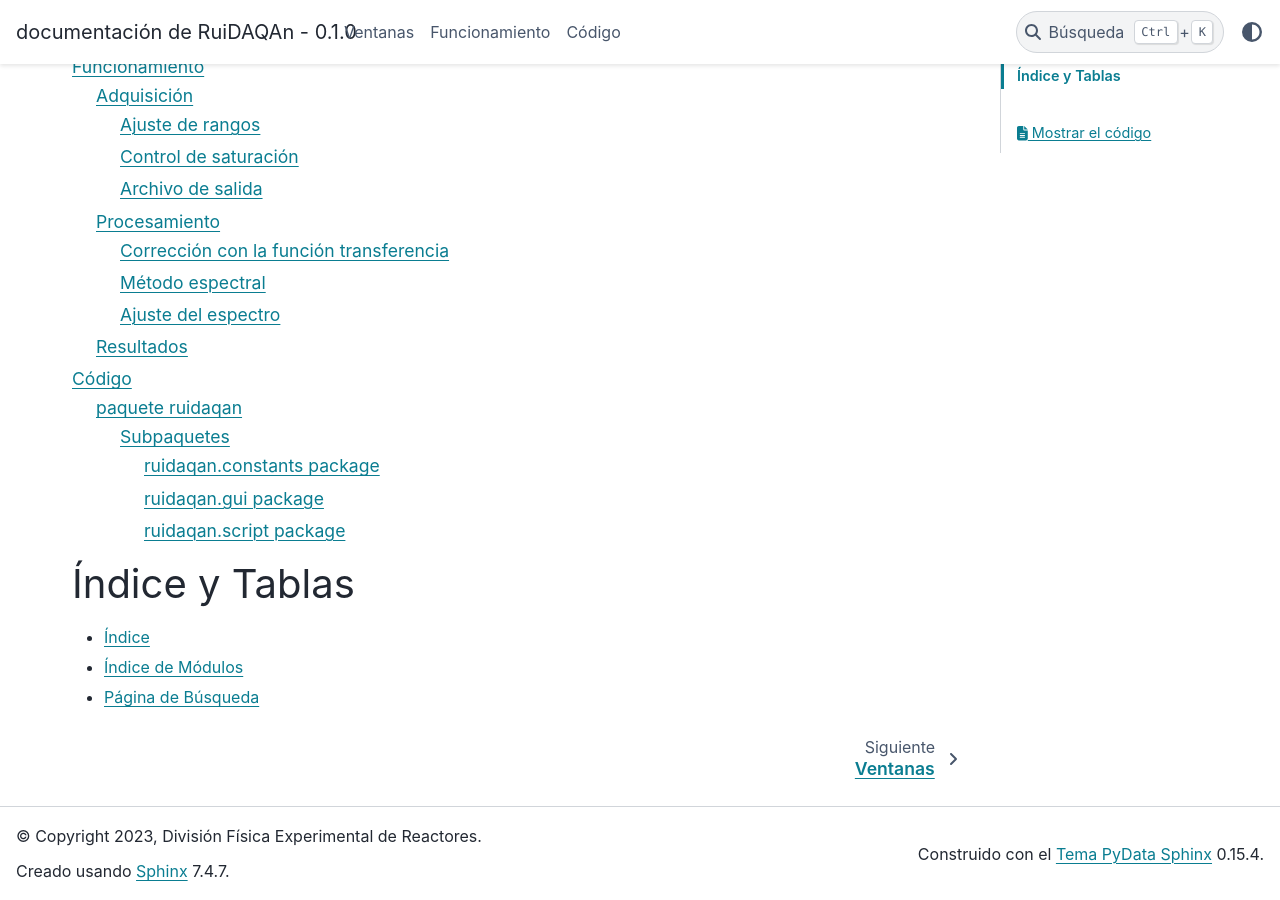
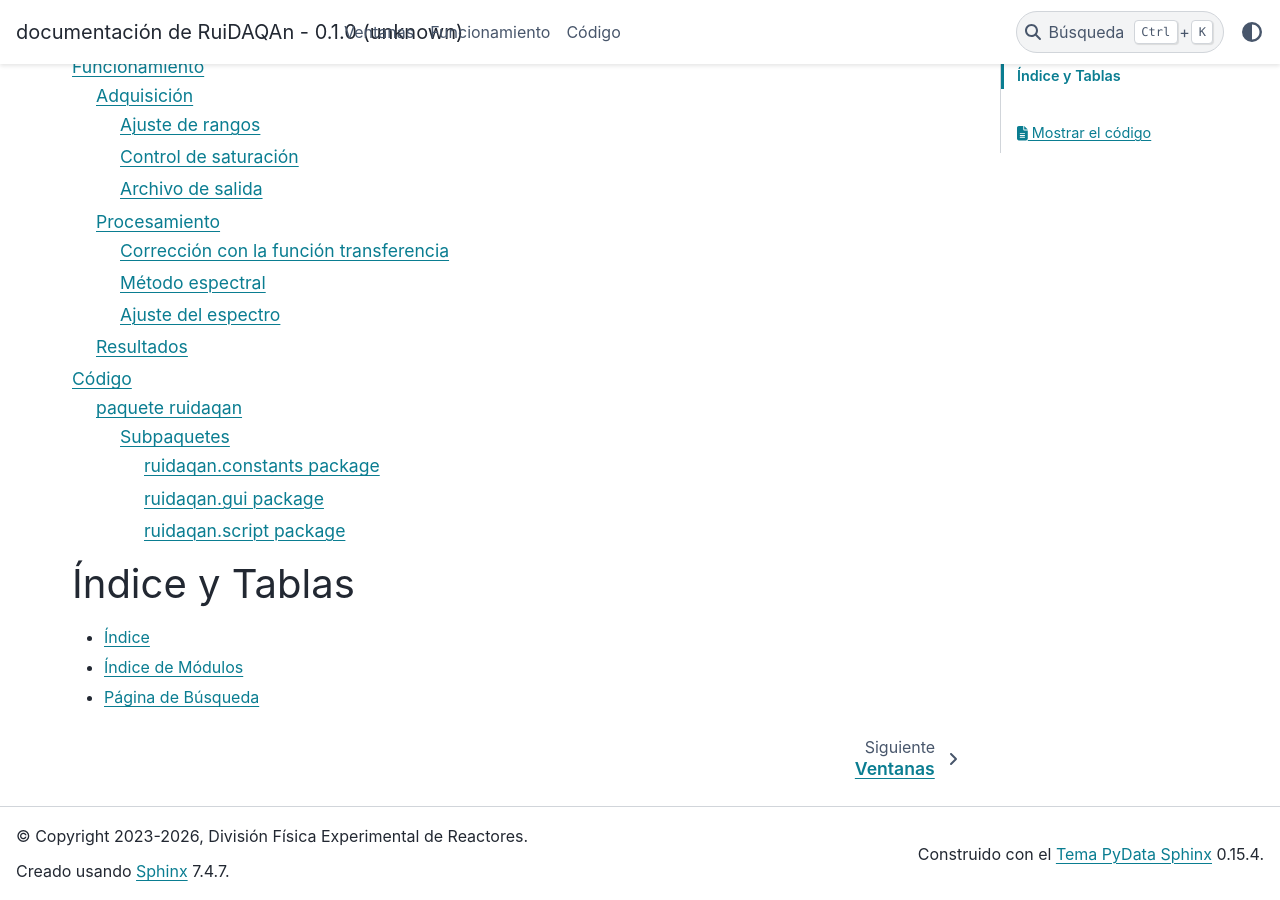
Before and after one commit to pbellino/ruidaqan, a Sphinx documentation site: the page built from docs/index.rst, in a window 1280 px wide and 900 px high, scrolled down 657 px. Built offline with Sphinx 7.4.7 and the PyData theme 0.15.4, drawn with Linux system fonts in a browser that asks for light colours; the version number is read from the project's files by our own code; part of the change alters nothing that is shown.

Commit message:
corrección

```diff
--- a/docs/conf.py
+++ b/docs/conf.py
@@ -1,46 +1,65 @@
-# Configuration file for the Sphinx documentation builder.
-#
-# For the full list of built-in configuration values, see the documentation:
-# https://www.sphinx-doc.org/en/master/usage/configuration.html
-#import os
-#import sys
-#sys.path.insert(0, os.path.abspath('../src/ruidaqan'))
+import os
+import sys
+import subprocess
+import datetime
+import unittest.mock
+
+# -- Mocking de dependencias pesadas para evitar errores de Qt/libEGL en CI ----
+MOCK_MODULES = [
+    'PyQt5', 'PyQt5.QtCore', 'PyQt5.QtGui', 'PyQt5.QtWidgets',
+    'PyQt5.QtWebEngineWidgets', 'numpy', 'pandas', 'matplotlib',
+    'matplotlib.pyplot', 'pyqtgraph', 'PyQt5.QtChart'
+]
+for mod_name in MOCK_MODULES:
+    sys.modules[mod_name] = unittest.mock.Mock()
+
+# -- Configuración de rutas para autodoc -------------------------------------
+sys.path.insert(0, os.path.abspath('../src'))
+
+# -- Extracción de Versión y Hash de Git -------------------------------------
+try:
+    try:
+        import tomllib as tomli  # Python 3.11+
+    except ImportError:
+        import tomli
+
+    pyproject_path = os.path.abspath(os.path.join(os.path.dirname(__file__), "..", "pyproject.toml"))
+    with open(pyproject_path, "rb") as f:
+        pyproject = tomli.load(f)
+        pkg_version = pyproject.get("project", {}).get("version", "0.0.0")
+except Exception:
+    pkg_version = "0.0.0"
+
+try:
+    git_hash = subprocess.check_output(['git', 'rev-parse', '--short', 'HEAD']).decode('ascii').strip()
+except Exception:
+    git_hash = "unknown"
 
 # -- Project information -----------------------------------------------------
-# https://www.sphinx-doc.org/en/master/usage/configuration.html#project-information
-
 project = 'RuiDAQAn'
-copyright = '2023, División Física Experimental de Reactores'
+current_year = datetime.date.today().year
+copyright = f'2023-{current_year}, División Física Experimental de Reactores'
 author = 'División Física Experimental de Reactores'
 
+# Release incluye versión + hash para trazabilidad técnica
+release = f'{pkg_version} ({git_hash})'
+version = pkg_version
+
 # -- General configuration ---------------------------------------------------
-# https://www.sphinx-doc.org/en/master/usage/configuration.html#general-configuration
-
 extensions = [
-        'sphinx.ext.autodoc',
-        'sphinx.ext.viewcode',
-        'sphinx.ext.napoleon',
-        'sphinx_design',
-        ]
+    'sphinx.ext.autodoc',
+    'sphinx.ext.viewcode',
+    'sphinx.ext.napoleon',
+    'sphinx_design',
+]
 
 templates_path = ['_templates']
 exclude_patterns = ['_build', 'Thumbs.db', '.DS_Store']
-
 language = 'es'
 
 # -- Options for HTML output -------------------------------------------------
-# https://www.sphinx-doc.org/en/master/usage/configuration.html#options-for-html-output
-
 html_theme = 'pydata_sphinx_theme'
 html_static_path = ['_static']
 
-# -- Mocking de dependencias pesadas -----------------------------------------
-import unittest.mock
-
-MOCK_MODULES = [
-    'PyQt5', 'PyQt5.QtCore', 'PyQt5.QtGui', 'PyQt5.QtWidgets',
-    'PyQt5.QtWebEngineWidgets', 'numpy', 'pandas', 'matplotlib',
-    'matplotlib.pyplot', 'pyqtgraph'
-]
-for mod_name in MOCK_MODULES:
-    sys.modules[mod_name] = unittest.mock.Mock()
+# Esto evita que autodoc falle si no encuentra los módulos de la GUI realmente
+autodoc_mock_imports = MOCK_MODULES
```
